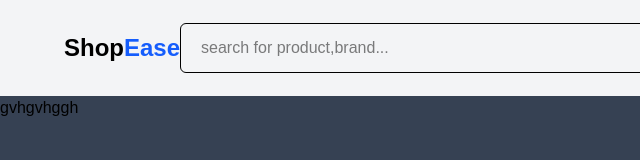
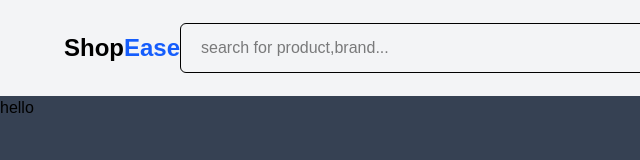
Before and after one commit to sokphari/web-frontend-2-3, a website: page src/index.html in a window 1280 px wide. Shown: the full height of the page, 0-640 px from the left. Drawn offline with Linux system fonts and the light colour scheme; a web font is replaced by a local one.

Commit message:
i love you

```diff
--- a/src/index.html
+++ b/src/index.html
@@ -65,7 +65,7 @@
 
     <!-- benner  -->
     <section>
-
+      <h1>hello</h1>
     </section>
     <!-- end of benner  -->
 
@@ -83,7 +83,6 @@
 
     <!-- footer -->
     <section>
-    gvhgvhggh
 
     </section>
     <!-- end of footer -->
```
Lines whose indentation alone changed are shown as unchanged.
